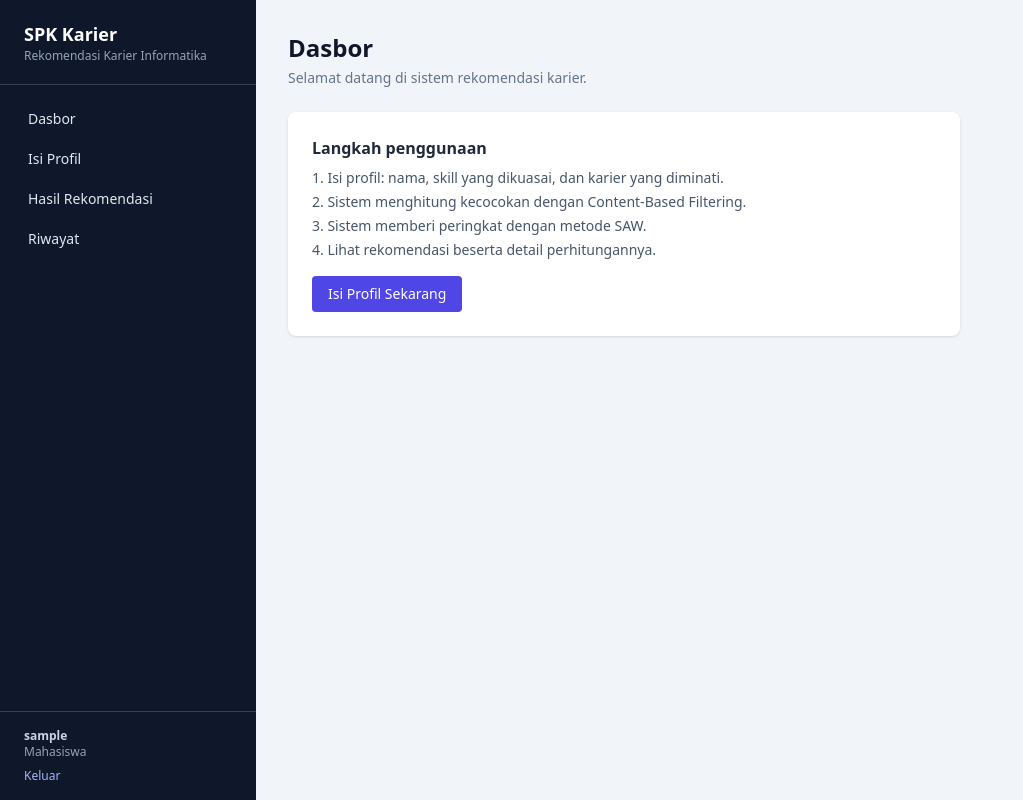
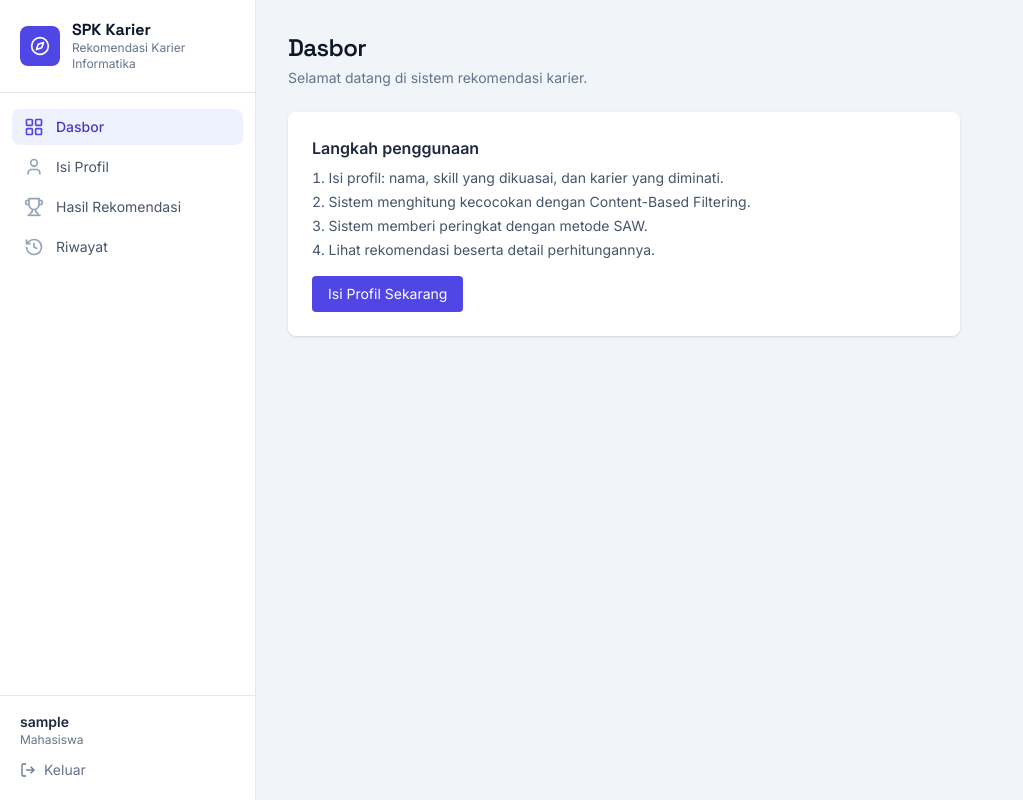
Before and after one commit to yfujust-collab/spk-rekomendasi-karier, a Flask app: page / in a window 1280 px wide. Shown: the whole page, without its empty margins (0-1023 px from the left). Run offline with Flask 3, Linux system fonts and the light colour scheme; the visitor is signed in with stand-in values (Sample User, id 1); some libraries are stand-ins or nearby versions.

Commit message:
feat(ui): fondasi tipografi, ikon, dan layout light baru

```diff
--- a/app/templates/base.html
+++ b/app/templates/base.html
@@ -4,15 +4,15 @@
   <meta charset="UTF-8">
   <meta name="viewport" content="width=device-width, initial-scale=1.0">
   <title>{% block title %}SPK Rekomendasi Karier{% endblock %}</title>
-  <script src="https://cdn.tailwindcss.com"></script>
+  {% include "partials/head_assets.html" %}
   <script src="https://cdn.jsdelivr.net/npm/chart.js@4.4.1/dist/chart.umd.min.js"></script>
 </head>
-<body class="bg-slate-100 text-slate-800">
+<body class="bg-slate-100 font-sans text-slate-800">
 
 <!-- Bar atas khusus ponsel -->
-<div class="md:hidden bg-slate-900 text-white flex items-center justify-between px-4 py-3 sticky top-0 z-30">
-  <p class="font-bold">SPK Karier</p>
-  <button id="btnMenu" class="p-2 rounded hover:bg-slate-700" aria-label="Buka menu">
+<div class="md:hidden bg-white border-b border-slate-200 flex items-center justify-between px-4 py-3 sticky top-0 z-30">
+  <p class="font-display font-bold text-slate-900">SPK Karier</p>
+  <button id="btnMenu" class="p-2 rounded-lg text-slate-600 hover:bg-slate-100" aria-label="Buka menu">
     <svg class="w-6 h-6" fill="none" stroke="currentColor" stroke-width="2" viewBox="0 0 24 24">
       <path stroke-linecap="round" d="M4 6h16M4 12h16M4 18h16"/>
     </svg>
@@ -22,49 +22,80 @@
 <div class="flex min-h-screen">
 
   <!-- Lapisan gelap saat menu ponsel terbuka -->
-  <div id="overlay" class="fixed inset-0 bg-black/50 z-30 hidden md:hidden"></div>
+  <div id="overlay" class="fixed inset-0 bg-slate-950/50 z-30 hidden md:hidden"></div>
 
   <!-- Sidebar -->
-  <aside id="sidebar" class="fixed md:static z-40 inset-y-0 left-0 w-64 -translate-x-full md:translate-x-0 transition-transform bg-slate-900 text-slate-200 flex flex-col shrink-0">
-    <div class="px-6 py-5 border-b border-slate-700">
-      <p class="text-lg font-bold text-white">SPK Karier</p>
-      <p class="text-xs text-slate-400">Rekomendasi Karier Informatika</p>
+  <aside id="sidebar" class="fixed md:static z-40 inset-y-0 left-0 w-64 -translate-x-full md:translate-x-0 transition-transform bg-white border-r border-slate-200 flex flex-col shrink-0">
+    <div class="px-5 py-5 border-b border-slate-200 flex items-center gap-3">
+      <span class="flex h-10 w-10 items-center justify-center rounded-lg bg-indigo-600 text-white shrink-0">
+        <svg class="h-5 w-5" fill="none" stroke="currentColor" stroke-width="2" viewBox="0 0 24 24"><circle cx="12" cy="12" r="10"/><polygon points="16.24 7.76 14.12 14.12 7.76 16.24 9.88 9.88 16.24 7.76" stroke-linejoin="round"/></svg>
+      </span>
+      <span>
+        <span class="block font-display text-base font-bold leading-tight text-slate-900">SPK Karier</span>
+        <span class="block text-xs text-slate-500">Rekomendasi Karier Informatika</span>
+      </span>
     </div>
-    <nav class="flex-1 px-4 py-4 space-y-1 text-sm">
+    <nav class="flex-1 px-3 py-4 space-y-1">
+      {% set ep = request.endpoint or '' %}
       {% if current_user.is_authenticated and current_user.role == 'admin' %}
-        <a href="{{ url_for('admin.dashboard') }}" class="block px-3 py-2 rounded hover:bg-slate-700">Dasbor Admin</a>
-        <a href="{{ url_for('admin.careers') }}" class="block px-3 py-2 rounded hover:bg-slate-700">Data Karier</a>
-        <a href="{{ url_for('admin.criteria') }}" class="block px-3 py-2 rounded hover:bg-slate-700">Kriteria dan Bobot</a>
+        <a href="{{ url_for('admin.dashboard') }}" class="nav-link {% if ep == 'admin.dashboard' %}nav-link-active{% endif %}">
+          <svg fill="none" stroke="currentColor" stroke-width="2" viewBox="0 0 24 24"><rect x="3" y="3" width="7" height="7" rx="1"/><rect x="14" y="3" width="7" height="7" rx="1"/><rect x="14" y="14" width="7" height="7" rx="1"/><rect x="3" y="14" width="7" height="7" rx="1"/></svg>
+          Dasbor Admin
+        </a>
+        <a href="{{ url_for('admin.careers') }}" class="nav-link {% if ep.startswith('admin.career') %}nav-link-active{% endif %}">
+          <svg fill="none" stroke="currentColor" stroke-width="2" viewBox="0 0 24 24"><rect x="2" y="7" width="20" height="14" rx="2"/><path d="M16 21V5a2 2 0 0 0-2-2h-4a2 2 0 0 0-2 2v16"/></svg>
+          Data Karier
+        </a>
+        <a href="{{ url_for('admin.criteria') }}" class="nav-link {% if ep.startswith('admin.criteri') %}nav-link-active{% endif %}">
+          <svg fill="none" stroke="currentColor" stroke-width="2" viewBox="0 0 24 24"><line x1="21" y1="4" x2="14" y2="4"/><line x1="10" y1="4" x2="3" y2="4"/><line x1="21" y1="12" x2="12" y2="12"/><line x1="8" y1="12" x2="3" y2="12"/><line x1="21" y1="20" x2="16" y2="20"/><line x1="12" y1="20" x2="3" y2="20"/><line x1="14" y1="2" x2="14" y2="6"/><line x1="8" y1="10" x2="8" y2="14"/><line x1="16" y1="18" x2="16" y2="22"/></svg>
+          Kriteria dan Bobot
+        </a>
       {% elif current_user.is_authenticated %}
-        <a href="{{ url_for('spk.index') }}" class="block px-3 py-2 rounded hover:bg-slate-700">Dasbor</a>
-        <a href="{{ url_for('spk.profil') }}" class="block px-3 py-2 rounded hover:bg-slate-700">Isi Profil</a>
-        <a href="{{ url_for('spk.hasil') }}" class="block px-3 py-2 rounded hover:bg-slate-700">Hasil Rekomendasi</a>
-        <a href="{{ url_for('spk.riwayat') }}" class="block px-3 py-2 rounded hover:bg-slate-700">Riwayat</a>
+        <a href="{{ url_for('spk.index') }}" class="nav-link {% if ep == 'spk.index' %}nav-link-active{% endif %}">
+          <svg fill="none" stroke="currentColor" stroke-width="2" viewBox="0 0 24 24"><rect x="3" y="3" width="7" height="7" rx="1"/><rect x="14" y="3" width="7" height="7" rx="1"/><rect x="14" y="14" width="7" height="7" rx="1"/><rect x="3" y="14" width="7" height="7" rx="1"/></svg>
+          Dasbor
+        </a>
+        <a href="{{ url_for('spk.profil') }}" class="nav-link {% if ep == 'spk.profil' %}nav-link-active{% endif %}">
+          <svg fill="none" stroke="currentColor" stroke-width="2" viewBox="0 0 24 24"><path d="M19 21v-2a4 4 0 0 0-4-4H9a4 4 0 0 0-4 4v2"/><circle cx="12" cy="7" r="4"/></svg>
+          Isi Profil
+        </a>
+        <a href="{{ url_for('spk.hasil') }}" class="nav-link {% if ep in ('spk.hasil', 'spk.hitung') %}nav-link-active{% endif %}">
+          <svg fill="none" stroke="currentColor" stroke-width="2" viewBox="0 0 24 24"><path d="M6 9H4.5a2.5 2.5 0 0 1 0-5H6"/><path d="M18 9h1.5a2.5 2.5 0 0 0 0-5H18"/><path d="M4 22h16"/><path d="M10 14.66V17c0 .55-.47.98-.97 1.21C7.85 18.75 7 20.24 7 22"/><path d="M14 14.66V17c0 .55.47.98.97 1.21C16.15 18.75 17 20.24 17 22"/><path d="M18 2H6v7a6 6 0 0 0 12 0V2Z"/></svg>
+          Hasil Rekomendasi
+        </a>
+        <a href="{{ url_for('spk.riwayat') }}" class="nav-link {% if ep == 'spk.riwayat' %}nav-link-active{% endif %}">
+          <svg fill="none" stroke="currentColor" stroke-width="2" viewBox="0 0 24 24"><path d="M3 12a9 9 0 1 0 9-9 9.75 9.75 0 0 0-6.74 2.74L3 8"/><path d="M3 3v5h5"/><path d="M12 7v5l4 2"/></svg>
+          Riwayat
+        </a>
       {% endif %}
     </nav>
-    <div class="px-6 py-4 border-t border-slate-700 text-xs">
+    <div class="px-5 py-4 border-t border-slate-200">
       {% if current_user.is_authenticated %}
-        <p class="text-slate-300 font-semibold">{{ current_user.nama or current_user.username }}</p>
-        <p class="text-slate-400 capitalize">{{ current_user.role }}</p>
-        <a href="{{ url_for('auth.logout') }}" class="inline-block mt-2 text-indigo-300 hover:text-indigo-200">Keluar</a>
+        <p class="text-sm font-semibold text-slate-800">{{ current_user.nama or current_user.username }}</p>
+        <p class="text-xs capitalize text-slate-500">{{ current_user.role }}</p>
+        <a href="{{ url_for('auth.logout') }}" class="mt-3 inline-flex items-center gap-2 text-sm text-slate-500 transition-colors hover:text-indigo-700">
+          <svg class="h-4 w-4" fill="none" stroke="currentColor" stroke-width="2" viewBox="0 0 24 24"><path d="M9 21H5a2 2 0 0 1-2-2V5a2 2 0 0 1 2-2h4"/><polyline points="16 17 21 12 16 7"/><line x1="21" y1="12" x2="9" y2="12"/></svg>
+          Keluar
+        </a>
       {% endif %}
     </div>
   </aside>
 
   <!-- Konten -->
   <main class="flex-1 p-4 md:p-8 min-w-0">
-    <h1 class="text-2xl font-bold text-slate-900 mb-1">{% block heading %}{% endblock %}</h1>
+    <div class="mx-auto w-full max-w-6xl">
+      <h1 class="font-display text-2xl font-semibold tracking-tight text-slate-900 mb-1">{% block heading %}{% endblock %}</h1>
       <p class="text-sm text-slate-500 mb-6">{% block subheading %}{% endblock %}</p>
 
       {% with messages = get_flashed_messages(with_categories=true) %}
         {% if messages %}
           <div class="space-y-2 mb-6">
             {% for category, message in messages %}
-            <div class="px-4 py-3 rounded text-sm
-              {% if category == 'danger' %}bg-red-100 text-red-800
-              {% elif category == 'success' %}bg-green-100 text-green-800
-              {% elif category == 'warning' %}bg-yellow-100 text-yellow-800
-              {% else %}bg-indigo-100 text-indigo-800{% endif %}">
+              <div class="px-4 py-3 rounded-lg border text-sm
+                {% if category == 'danger' %}bg-red-50 border-red-200 text-red-800
+                {% elif category == 'success' %}bg-emerald-50 border-emerald-200 text-emerald-800
+                {% elif category == 'warning' %}bg-amber-50 border-amber-200 text-amber-800
+                {% else %}bg-indigo-50 border-indigo-200 text-indigo-800{% endif %}">
                 {{ message }}
               </div>
             {% endfor %}
@@ -73,6 +104,7 @@
       {% endwith %}
 
       {% block content %}{% endblock %}
+    </div>
   </main>
 </div>
 <script>
```
Lines whose indentation alone changed are shown as unchanged.
